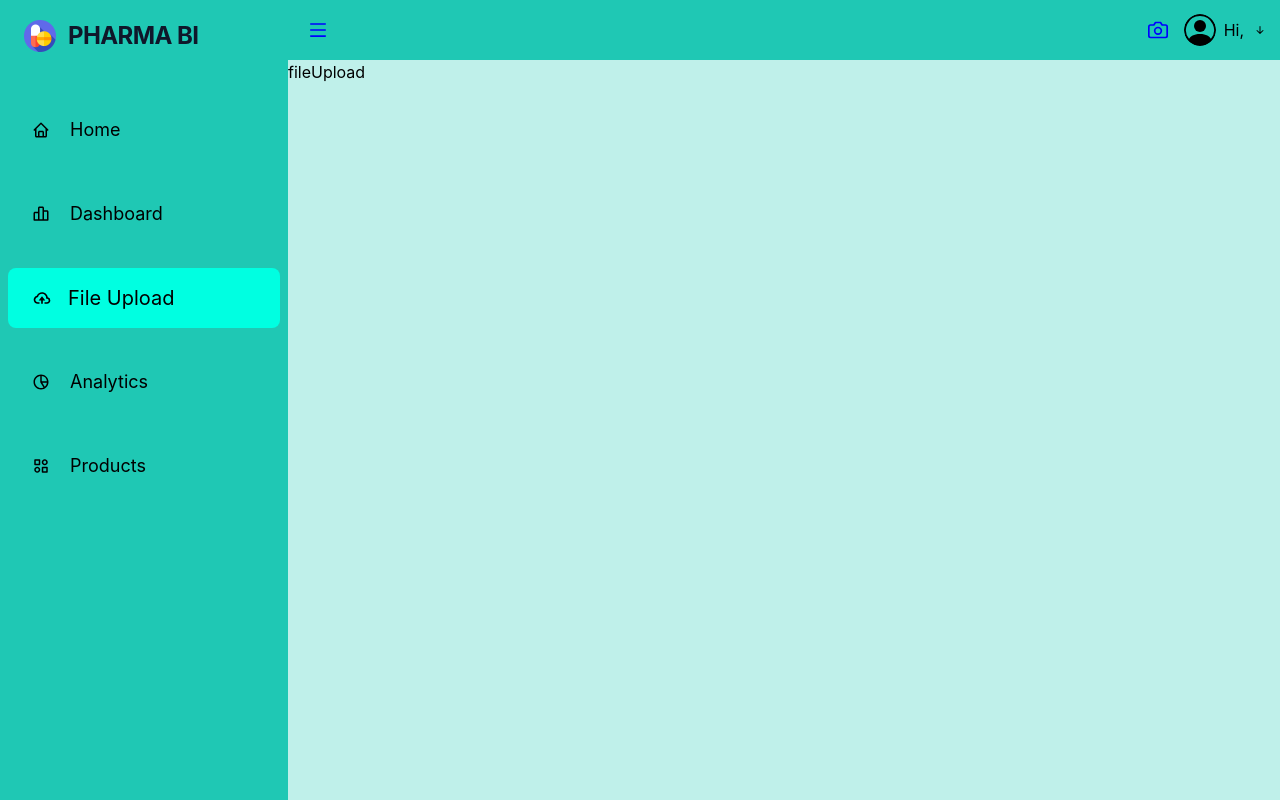
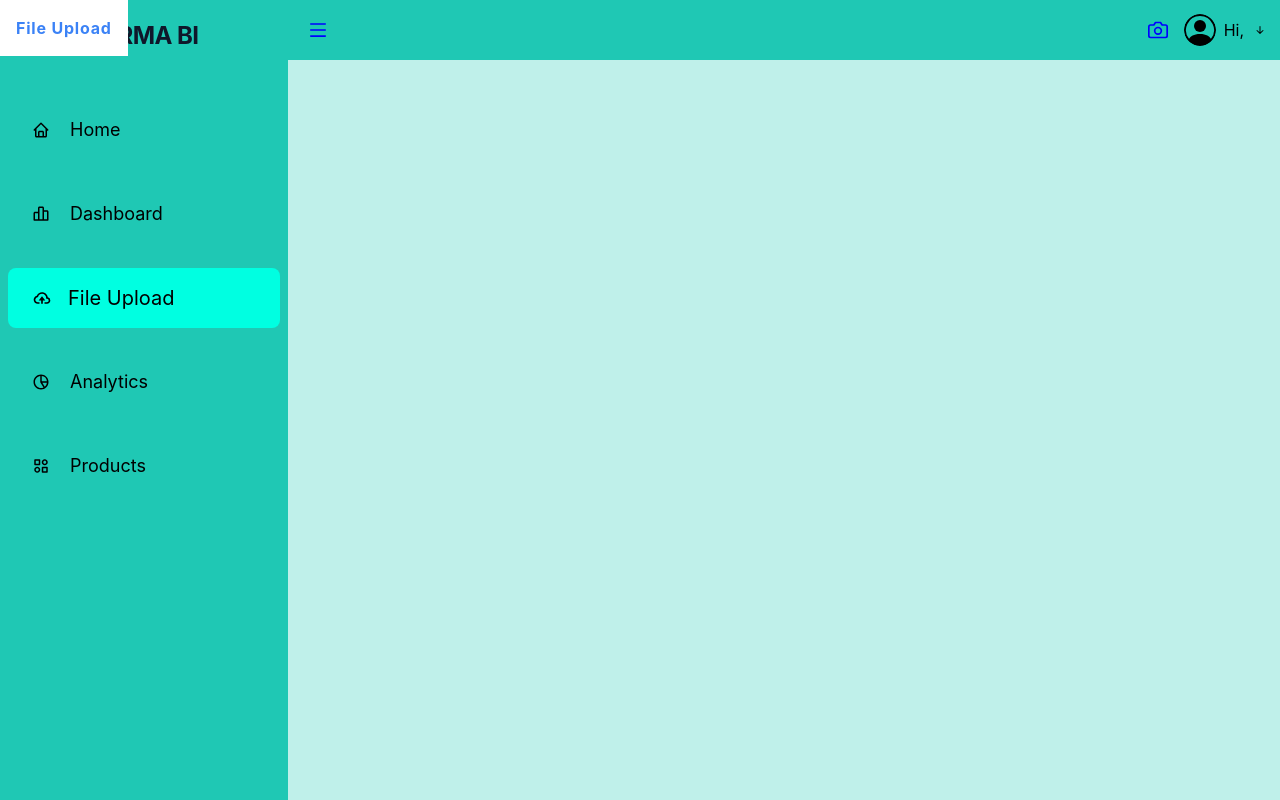
Before and after one commit to JohnDaisoN/PHARMA-PROJECT-PHASE-1, a React (Create React App) app: page /fileupload in a window 1280 px wide. Built offline with nearby package versions, Linux system fonts and the light colour scheme.

Commit message:
frst commit

```diff
--- a/src/pages/FileUpload.jsx
+++ b/src/pages/FileUpload.jsx
@@ -3,7 +3,13 @@ import React from 'react'
 
 const FileUpload = () => {
   return (
-    <div>fileUpload</div>
+    <main>
+    <div className="fixed top-0 left-0 p-4 bg-white text-blue-500 font-bold tracking-wider">
+  File Upload
+</div>
+
+
+    </main>
   )
 }
 
```
